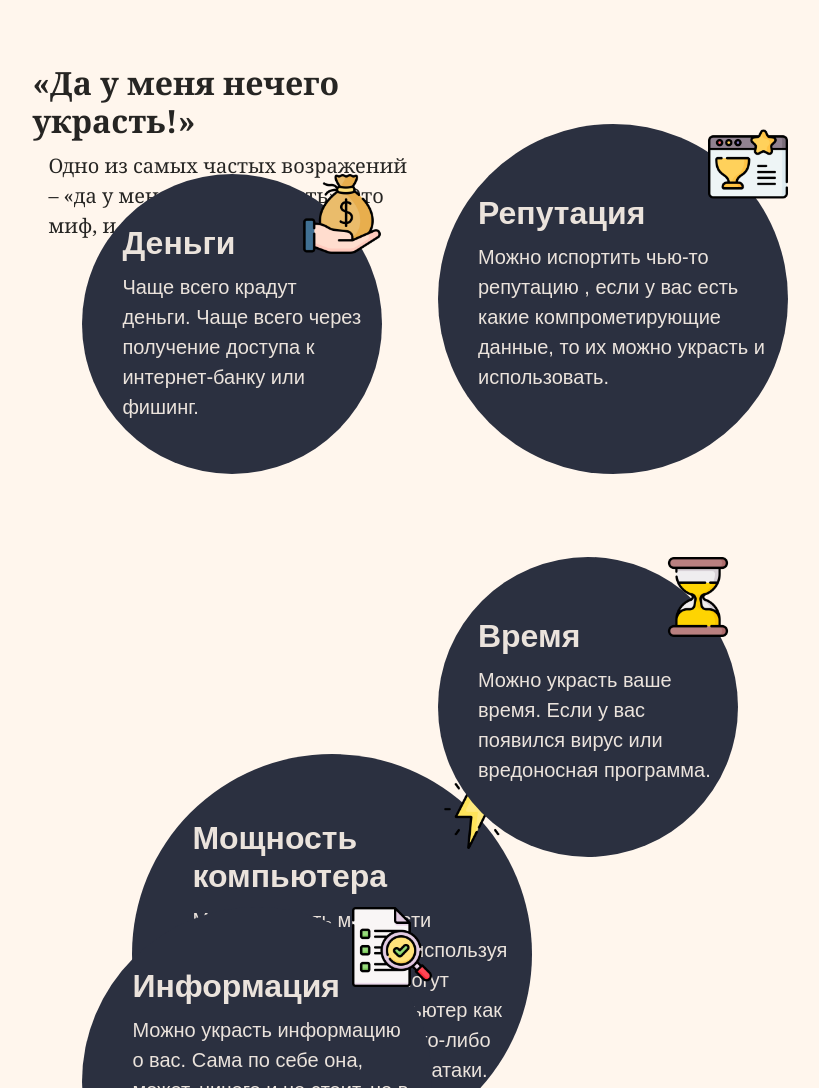
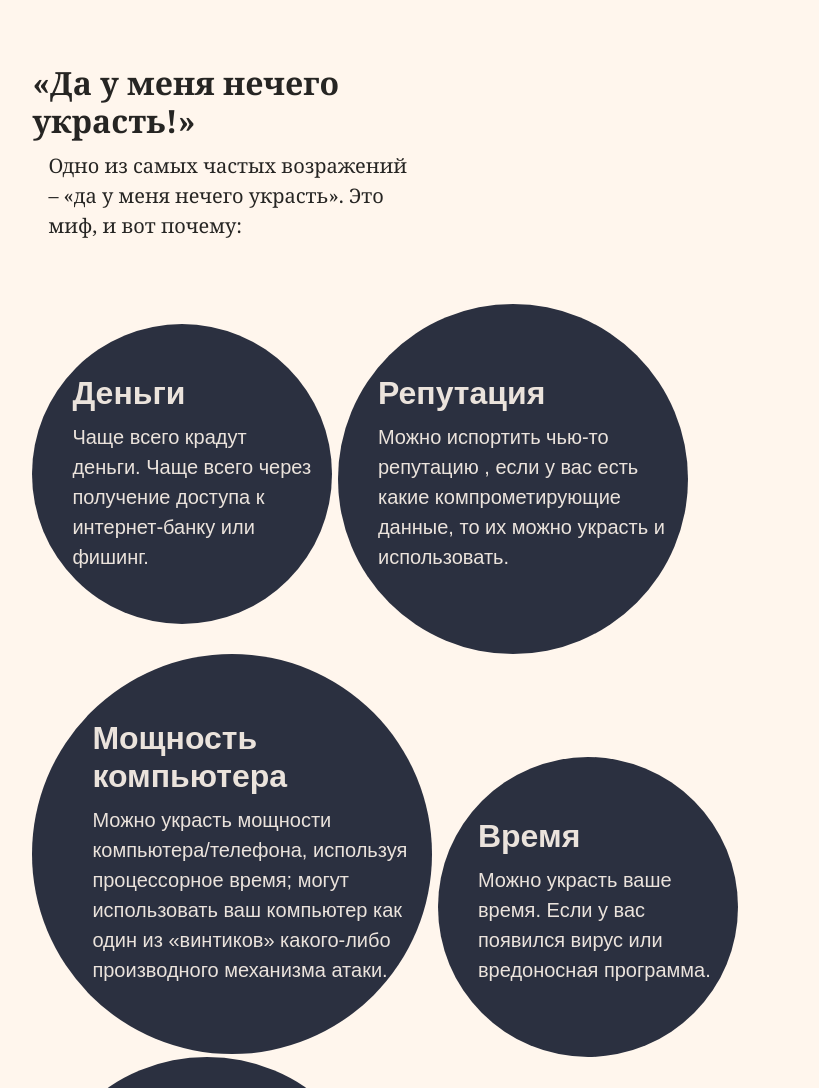
Before and after one commit to evgenyShinkarev2000/anim, a plain HTML site: page index.html in a window 1280 px wide. Shown: the part 6100-7188 px from the top of the page, without its empty margins (168-987 px from the left). Drawn offline with Linux system fonts and the light colour scheme.

Commit message:
Сделал возможным чтение 7 темы на смартфонах.

```diff
--- a/css/style.css
+++ b/css/style.css
@@ -263,6 +263,11 @@ body{
     top: 15px;
     right: 15px;
 }
+@media(max-width: 1550px) {
+    .topic-7 .item{
+        position: static;
+    }
+}
 .topic-8 .content{
     min-height: 600px;
 }
```
